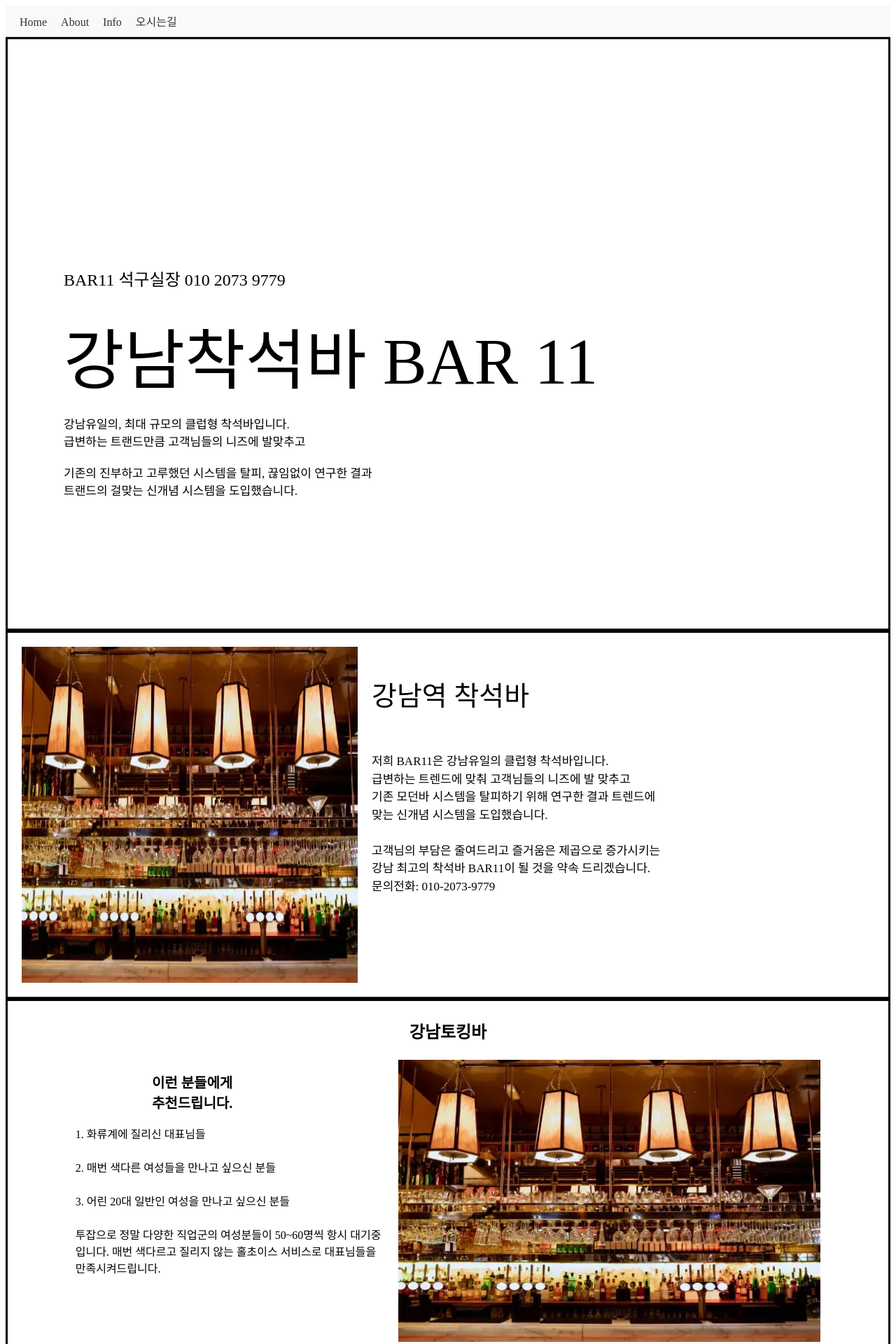
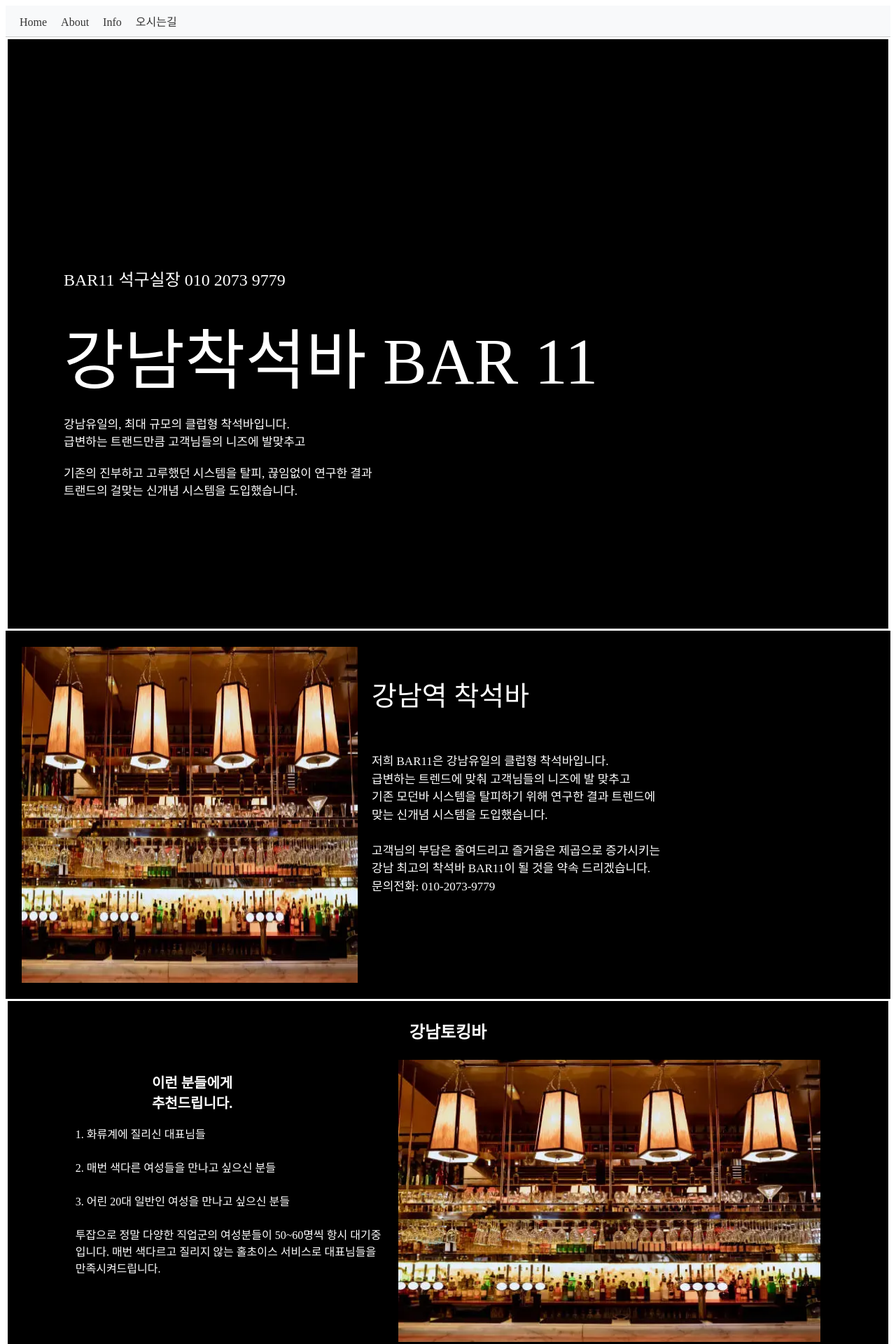
Before and after one commit to OCOwner/blackWork, a React (Create React App) app in the folder drink-bar/: page / in a window 1280 px wide. Shown: the top 1920 px of the page at 70% size. Built offline with nearby package versions, Linux system fonts and the light colour scheme.

Commit message:
backgroundColor

```diff
--- a/drink-bar/src/components/home/FifththDescription.jsx
+++ b/drink-bar/src/components/home/FifththDescription.jsx
@@ -16,6 +16,7 @@ const FifthDescription = () => {
 export default FifthDescription;
 
 const Container = styled.div`
+    background-color: ${(props) => props.theme.color.background};
     border-style: solid;
     display: flex; // 플렉스 박스로 설정
     flex-direction: column; // 요소들을 세로로 정렬
--- a/drink-bar/src/components/home/MainDescription.jsx
+++ b/drink-bar/src/components/home/MainDescription.jsx
@@ -19,6 +19,8 @@ const MainDescription = () => {
 export default MainDescription;
 
 const Container = styled.div`
+    background-color: ${(props) => props.theme.color.background};
+    color: #ffffff;
     border-style: solid;
     padding-top: 300px;
     padding-bottom: 169px;
--- a/drink-bar/src/components/home/QandA.jsx
+++ b/drink-bar/src/components/home/QandA.jsx
@@ -64,18 +64,18 @@ const QandA = () => {
           {openIndex === index && <A>{item.A}</A>}
         </Box>
       ))}
+      <Manager>석구실장<br />010-2073-9979</Manager>
     </Container>
   );
 };
 export default QandA;
 
 const Container = styled.div`
+  background-color: ${(props) => props.theme.color.background};
   max-width: 800px;
   margin: 0 auto;
   padding: 20px;
   border-radius: 10px;
-  background-color: #1a1a1a; /* 어두운 배경색 */
-  color: #fff; /* 텍스트 색상 */
 `;
 
 const Title = styled.h1`
@@ -128,3 +128,6 @@ const A = styled.p`
   color: #ccc; /* 답변 텍스트 색상 */
   line-height: 1.5;
 `;
+const Manager =styled.p`
+
+`;
--- a/drink-bar/src/components/home/SecondDescription.jsx
+++ b/drink-bar/src/components/home/SecondDescription.jsx
@@ -26,6 +26,7 @@ const SecondDescription = () => {
 export default SecondDescription;
 
 const Container = styled.div`
+    background-color: ${(props) => props.theme.color.background};
     border-style: solid;
     display: flex;
     align-items: flex-start;
@@ -39,6 +40,8 @@ const Image = styled.img`
 `;
 
 const DiscriptionContainer= styled.div`
+    background-color: ${(props) => props.theme.color.background};
+    color:#ffffff;
     display: flex;
     flex-direction: column;
     justify-content: center;
--- a/drink-bar/src/components/home/ThirdDescripton.jsx
+++ b/drink-bar/src/components/home/ThirdDescripton.jsx
@@ -29,6 +29,8 @@ export default ThirdDescription;
 
 // 전체 컨테이너 스타일 설정
 const Container = styled.div`
+    background-color: ${(props) => props.theme.color.background};
+    color: #ffffff;
     padding: 2%; // 상대적인 내부 여백 설정
     border-style: solid; // 테두리 스타일 설정
     text-align: center; // 자식 요소들을 가운데 정렬
```
